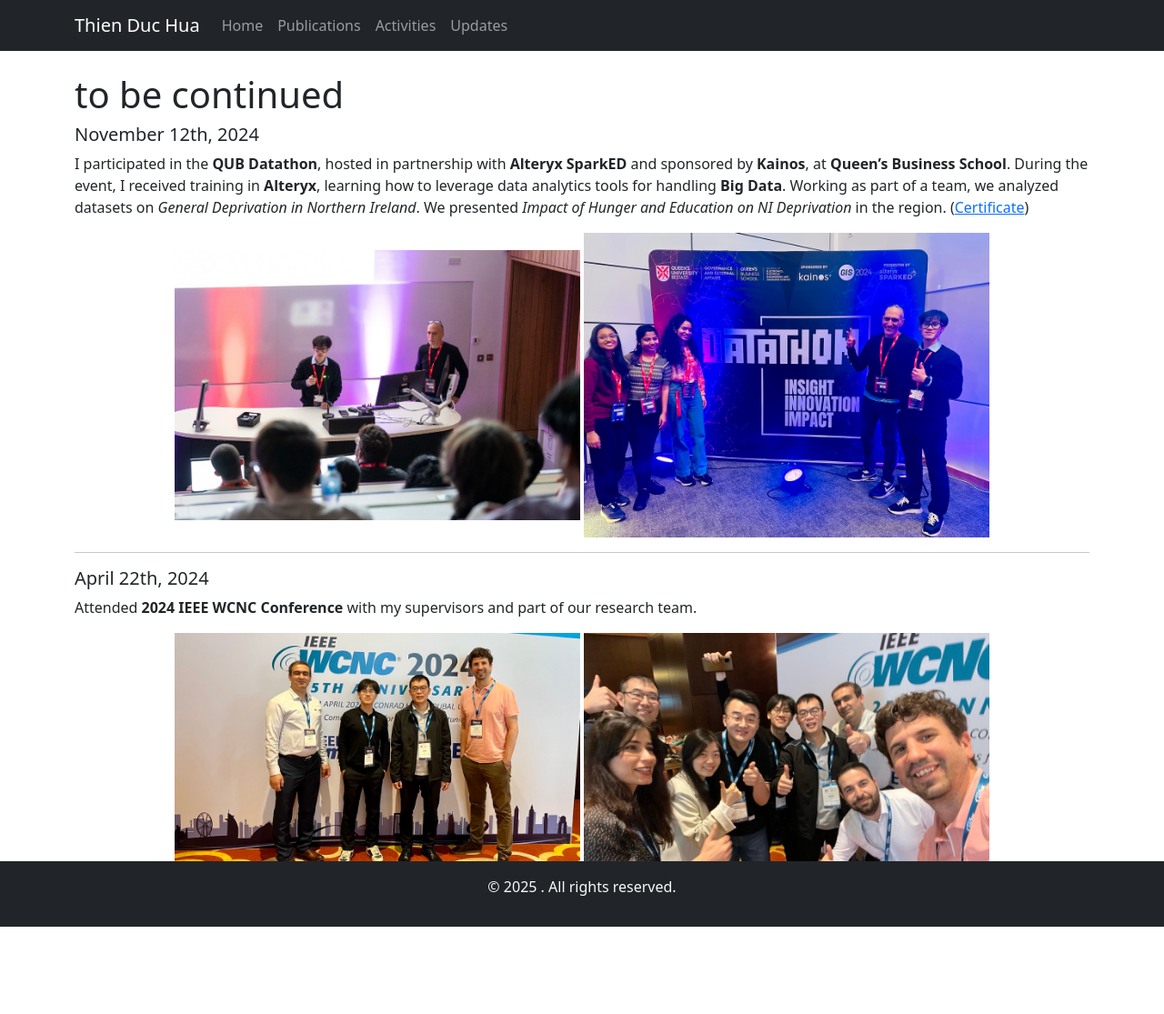
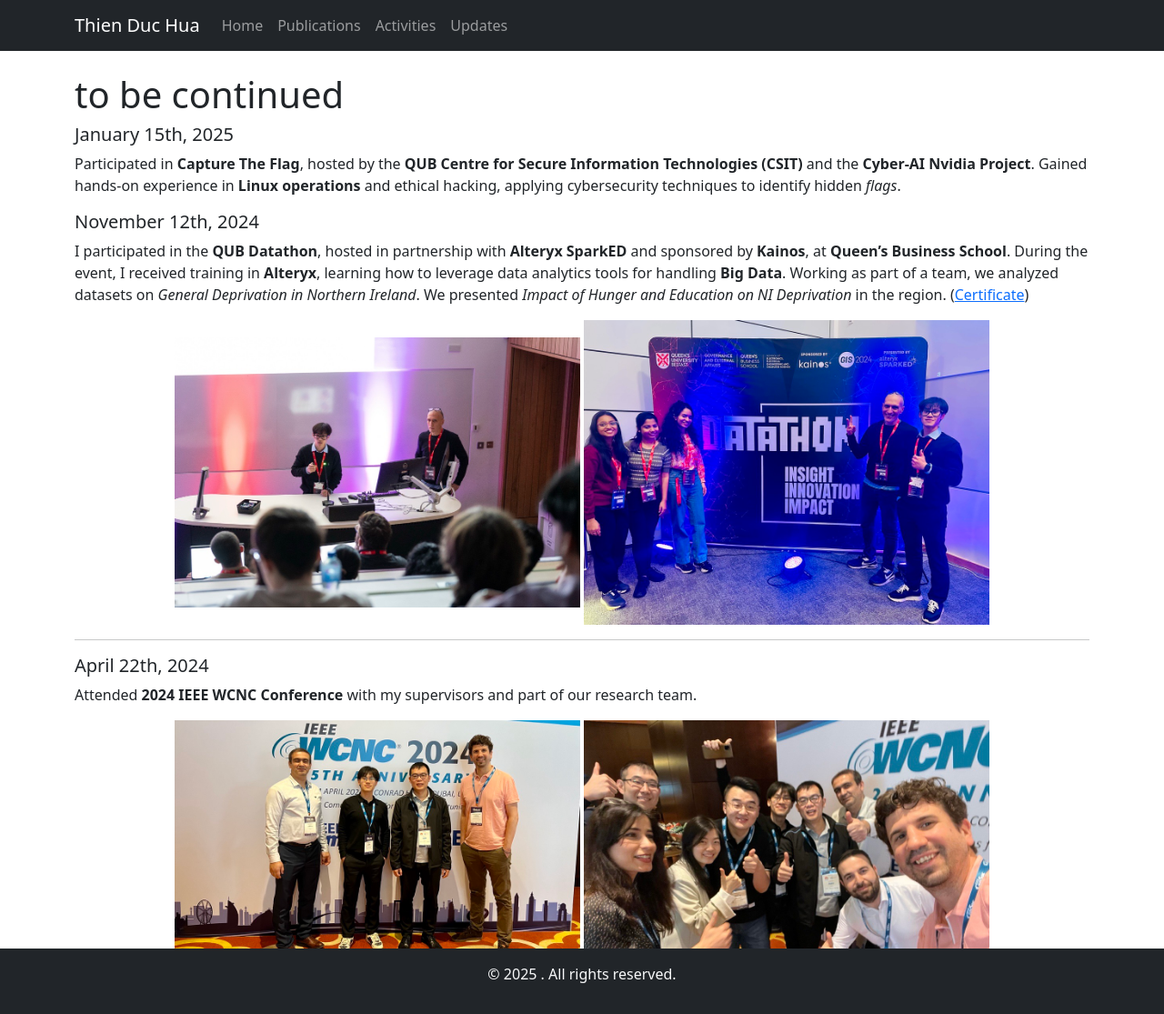
Before and after one commit to thienduchua/thienduchua.github.io, a Jekyll site: the page built from updates.md, in a window 1280 px wide. Shown: the whole page at 91% size. Built offline with Jekyll 4.4.1, drawn with Linux system fonts in a browser that asks for light colours; before the commit the page ends 1019 px from its top, so only the background shows below that.

Commit message:
Update updates.md

```diff
--- a/updates.md
+++ b/updates.md
@@ -4,6 +4,11 @@ title: Updates
 ---
 
 # to be continued
+
+##### January 15th, 2025
+Participated in **Capture The Flag**, hosted by the **QUB Centre for Secure Information Technologies (CSIT)** and the **Cyber-AI Nvidia Project**. Gained hands-on experience in **Linux operations** and ethical hacking, applying cybersecurity techniques to identify hidden *flags*.
+
+
 
 ##### November 12th, 2024
 
```
